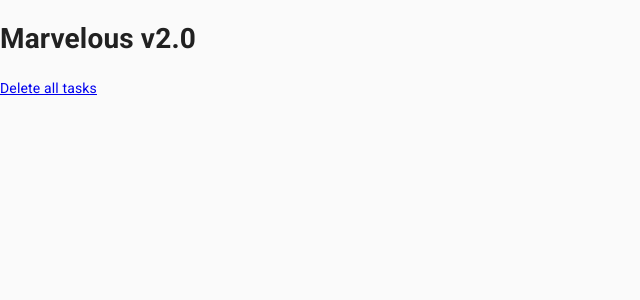
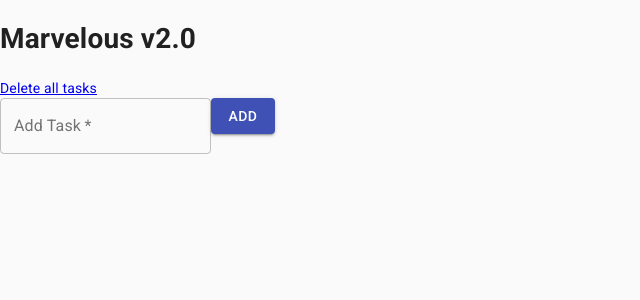
Before and after one commit to yuanzheng-li/todo-list-frontend-react, a React (Create React App) app: page / in a window 1280 px wide. Shown: the top 300 px of the page, without its empty margins (0-640 px from the left). Built offline with nearby package versions, Linux system fonts and the light colour scheme.

Commit message:
create AddTask component

```diff
--- a/src/App.js
+++ b/src/App.js
@@ -1,12 +1,14 @@
 import './App.css';
 import Header from './header/header';
 import { CssBaseline } from '@material-ui/core';
+import AddTask from './add-task/AddTask';
 
 function App() {
   return (
     <>
       <CssBaseline />
       <Header />
+      <AddTask />
     </>
   );
 }
--- /dev/null
+++ b/src/add-task/AddTask.js
@@ -0,0 +1,17 @@
+import React from 'react';
+import { TextField, Button } from '@material-ui/core';
+
+export default function AddTask() {
+  const handleSubmit = (e) => {
+    // TODO
+  };
+
+  return (
+    <form onSubmit={handleSubmit} noValidate>
+      <TextField required id='add-task' label='Add Task' variant='outlined' />
+      <Button variant='contained' color='primary' type='submit'>
+        Add
+      </Button>
+    </form>
+  );
+}
```
Also changed, not shown: 1 other file (tests, documents, lock files or other folders).
